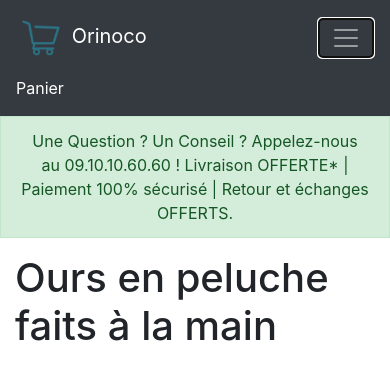
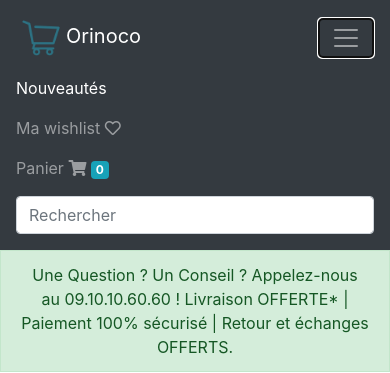
Before and after one commit to wibeunltd/WillyBeaucal_5_29122020, a plain HTML site: page frontend/index.html in a window 390 px wide. Both pictures are taken after a click on the button "Toggle navigation". Shown: the top 373 px of the page. Drawn offline with nearby package versions, Linux system fonts and the light colour scheme; no server answers.

Commit message:
index correction

```diff
--- a/frontend/index.html
+++ b/frontend/index.html
@@ -3,6 +3,10 @@
   <head>
     <meta charset="UTF-8" />
     <meta name="viewport" content="width=device-width, initial-scale=1.0" />
+    <link
+      rel="stylesheet"
+      href="https://use.fontawesome.com/releases/v5.13.0/css/all.css"
+    />
     <link
       rel="stylesheet"
       href="https://stackpath.bootstrapcdn.com/bootstrap/4.4.1/css/bootstrap.min.css"
@@ -14,50 +18,43 @@
   </head>
   <body>
     <!--Header : Navbar-->
-    <div class="bg-dark">
-      <div class="container">
-        <div class="row">
-          <nav class="col navbar navbar-expand-lg navbar-dark">
-            <a class="navbar-brand" href="index.html">
-              <img
+    <nav class="navbar navbar-expand-lg navbar-dark bg-dark">
+      <a class="navbar-brand" href="index.html"> <img
         src="img/logo.png"
         width="50"
         height="50"
         alt="Orinoco Logo"
-              />
-              Orinoco
-            </a>
-            <button
-              class="navbar-toggler"
-              type="button"
-              data-toggle="collapse"
-              data-target="#navbarContent"
-              aria-controls="navbarSupportedContent"
-              aria-expanded="false"
-              aria-label="Toggle navigation"
-            >
+      />Orinoco</a>
+      <button class="navbar-toggler" type="button" data-toggle="collapse" data-target="#navbarSupportedContent" aria-controls="navbarSupportedContent" aria-expanded="false" aria-label="Toggle navigation">
         <span class="navbar-toggler-icon"></span>
       </button>
-            <div id="navbarContent" class="collapse navbar-collapse">
-              <ul class="navbar-nav">
+
+      <div class="collapse navbar-collapse" id="navbarSupportedContent">
+        <ul class="navbar-nav mr-auto">
           <li class="nav-item active">
-                  <a class="nav-link" href="">Panier</a>
+            <a class="nav-link" href="#">Nouveautés<span class="sr-only">(current)</span></a>
+          </li>
+          <li class="nav-item">
+            <a class="nav-link" href="#" title="Votre liste de souhaits">Ma wishlist <i class="far fa-heart"></i></a>
+          </li>
+          <li class="nav-item">
+            <a class="nav-link" href="#">Panier <i class="fas fa-shopping-cart"></i>
+            <span class="badge badge-info">0</span></a>
           </li>
         </ul>
+        <form class="form-inline my-2 my-lg-0">
+          <input class="form-control mr-sm-2" type="search" placeholder="Rechercher" aria-label="Search">
+        </form>
       </div>
     </nav>
-        </div>
-      </div>
       <!-- Alerte question -->
       <div class="alert alert-success text-center rounded-0" role="alert">
         Une Question ? Un Conseil ? Appelez-nous au 09.10.10.60.60 ! Livraison
-        OFFERTE* | Paiement 100% sécurisé | Retour et
-        échanges OFFERTS.
+        OFFERTE* | Paiement 100% sécurisé | Retour et échanges OFFERTS.
       </div>
     </div>
     <!-- Contenu -->
     <div class="container">
-
       <div class="row my-3">
         <div class="col">
           <h1>Ours en peluche faits à la main</h1>
```
Lines whose indentation alone changed are shown as unchanged.
